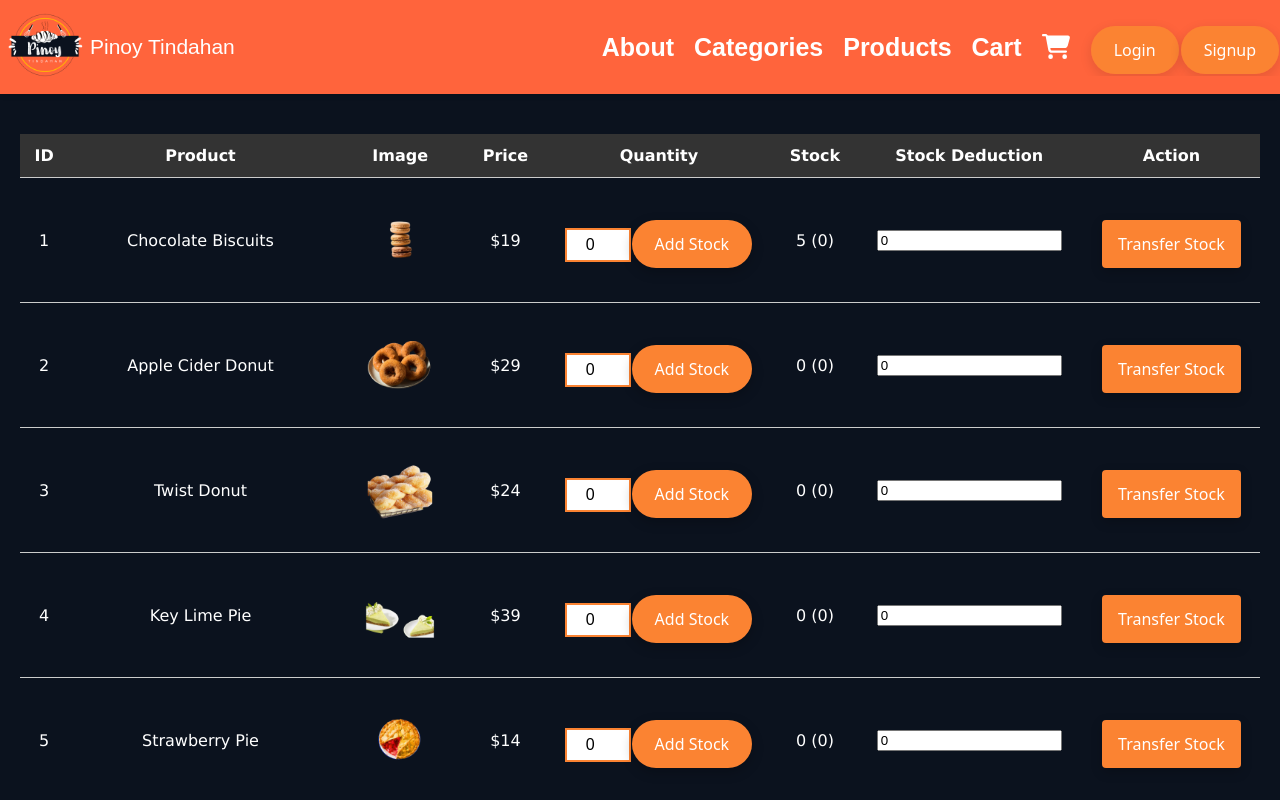
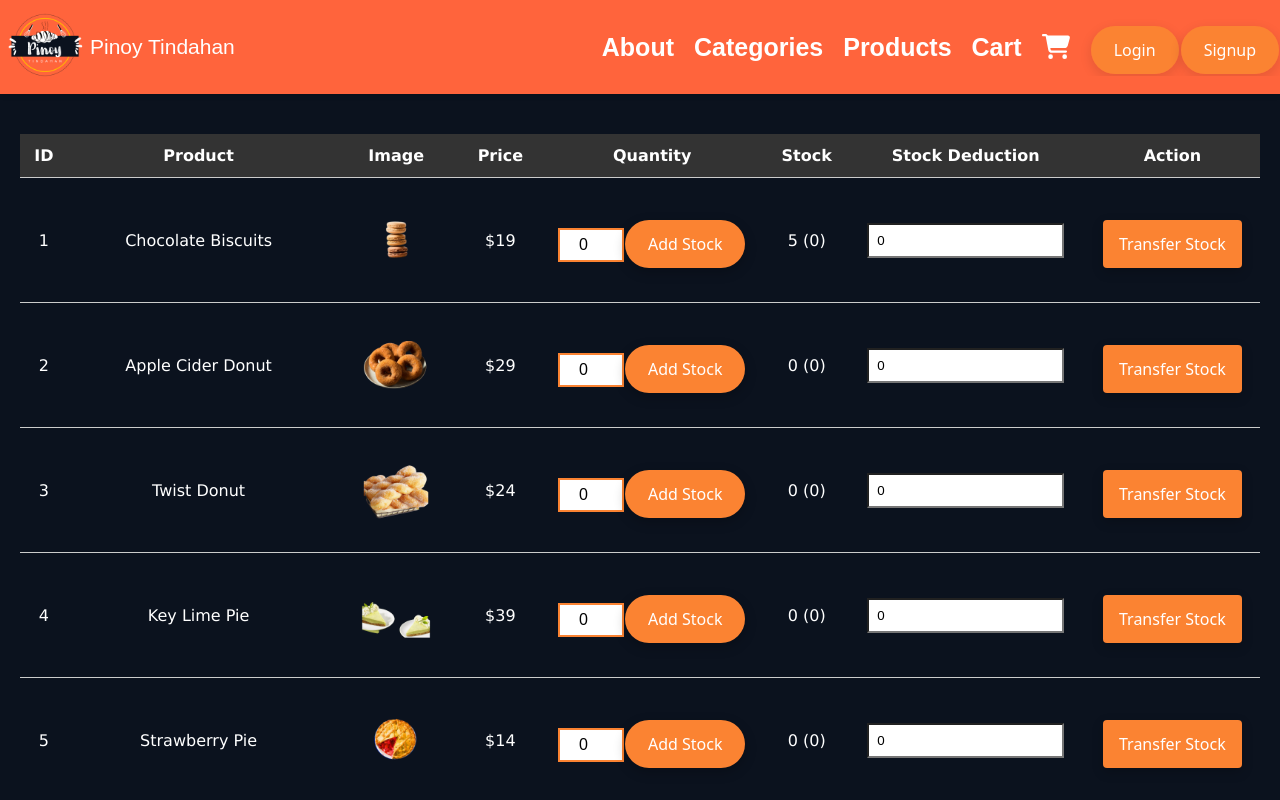
Before and after one commit to Sananali01/Bakery-POS, a React (Vite) app: page /Stock in a window 1280 px wide. Built offline with nearby package versions, Linux system fonts and the light colour scheme.

Commit message:
Add files via upload

```diff
--- a/src/Pages/Admin/Stock.jsx
+++ b/src/Pages/Admin/Stock.jsx
@@ -55,6 +55,8 @@ function Stock() {
       }));
     }
   };
+
+
 
   return (
     <div className="stock-container">
--- a/src/Pages/Admin/stock.css
+++ b/src/Pages/Admin/stock.css
@@ -66,6 +66,11 @@
     border-radius: 4px;
   }
 
+  .stock-deduction-input{
+    padding: 8px;
+    background: #ffffff;
+  }
+
   /* Responsive design for all breakpoints */
   @media (max-width: 820px) {
     /* Reduce font size and padding for better fit */
```
